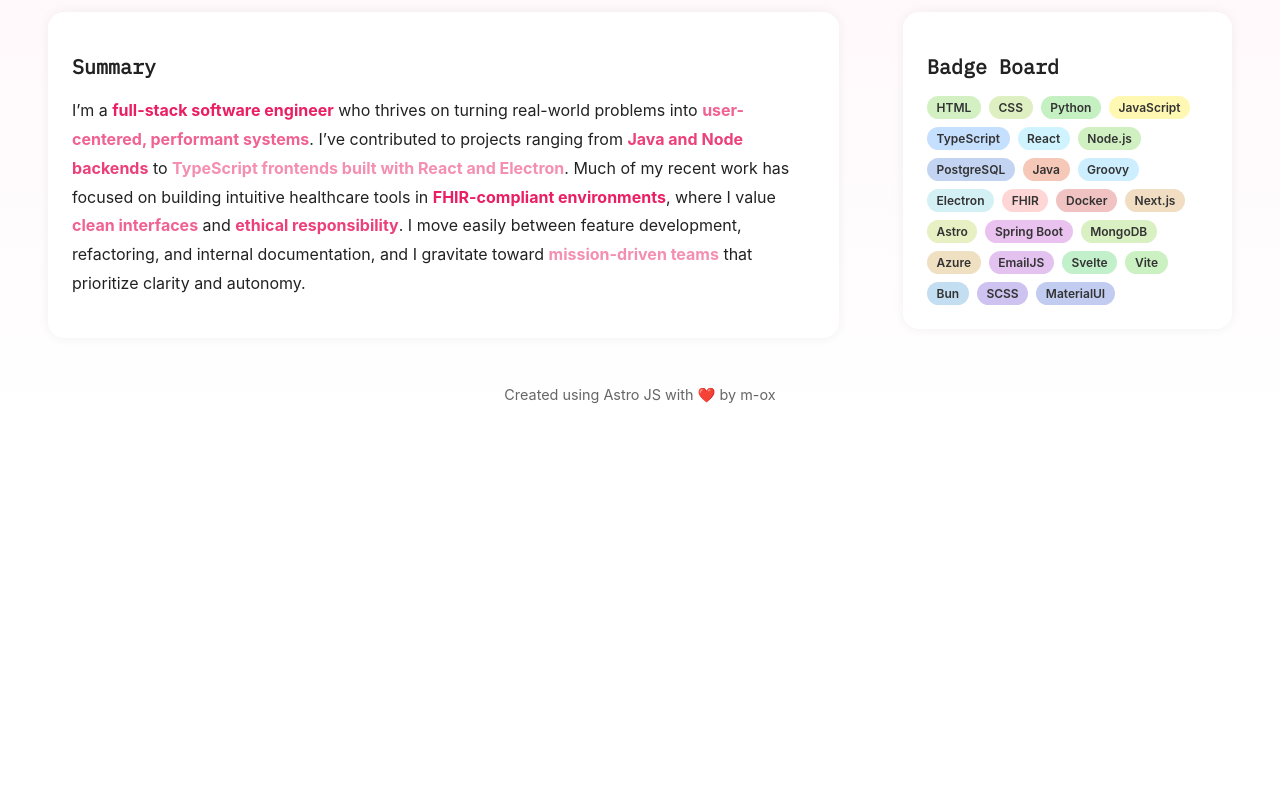
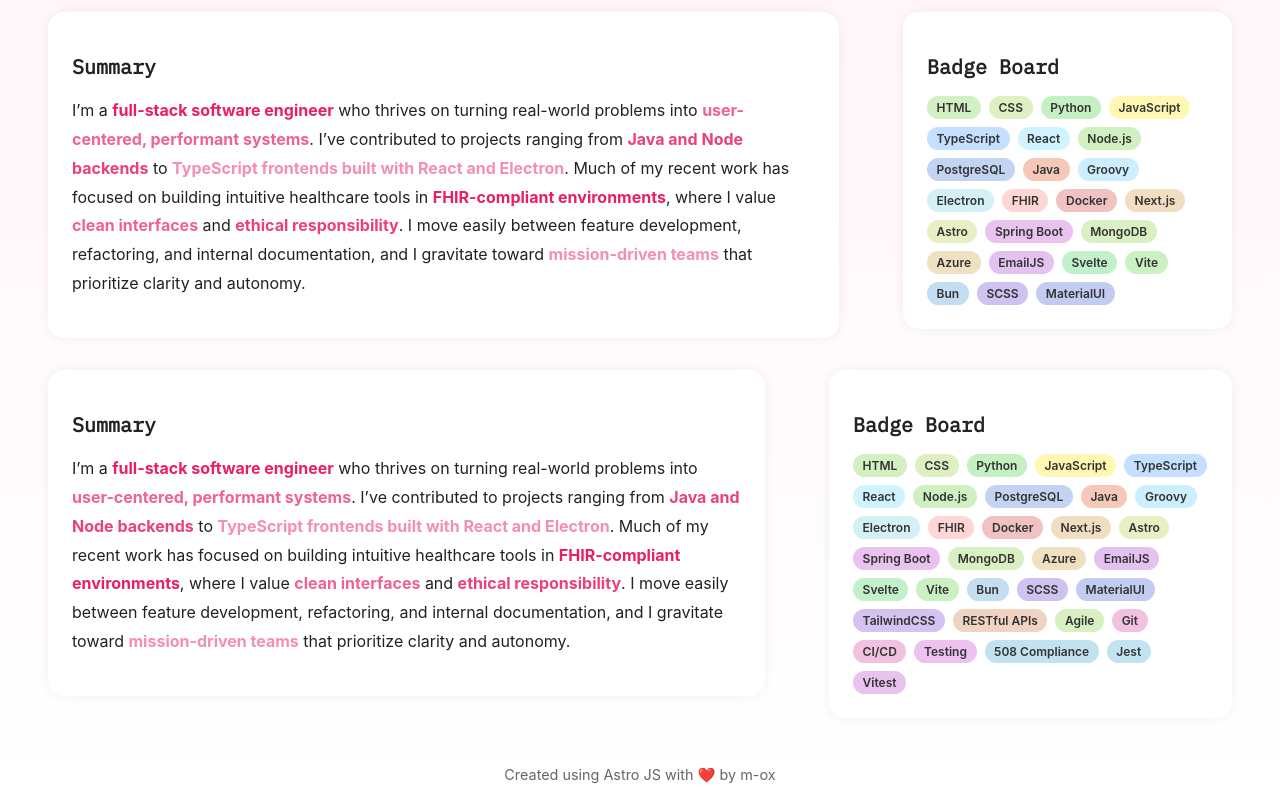
Before and after one commit to m-ox/portfolio, an Astro site: page /portfolio/about in a window 1280 px wide. Shown: the part 556-1356 px from the top of the page. Before the commit the page ends 976 px from the top, so only its background shows below. Built offline with nearby package versions, Linux system fonts and the light colour scheme; Astro itself is replaced by a stand-in of ours.

Commit message:
merge n rebase

```diff
--- a/src/components/Nav.astro
+++ b/src/components/Nav.astro
@@ -18,7 +18,7 @@
   padding: 1.5rem;
   background: #eee;
   font-family: 'IBM Plex Sans', sans-serif;
-  box-shadow: 0 0px 17px #a38bbf3b;
+  box-shadow: 0 0px 17px #9560d38f;
 }
 
 .nav-link {
--- a/src/pages/about.astro
+++ b/src/pages/about.astro
@@ -135,5 +135,30 @@
         </div>
       </Card>
     </div>
-  </section>
+  </Card>
+
+  <div class="about-container">
+    <Card title="Summary">
+      <p class="about-summary">
+        I’m a <span class="hl-1">full-stack software engineer</span> who thrives on turning real-world problems into <span class="hl-2">user-centered, performant systems</span>. I’ve contributed to projects ranging from <span class="hl-3">Java and Node backends</span> to <span class="hl-4">TypeScript frontends built with React and Electron</span>. Much of my recent work has focused on building intuitive healthcare tools in <span class="hl-1">FHIR-compliant environments</span>, where I value <span class="hl-2">clean interfaces</span> and <span class="hl-3">ethical responsibility</span>. I move easily between feature development, refactoring, and internal documentation, and I gravitate toward <span class="hl-4">mission-driven teams</span> that prioritize clarity and autonomy.
+      </p>
+    </Card>
+
+    <Card title="Badge Board">
+      <div style="display: flex; flex-wrap: wrap; gap: 0.5rem;">
+        {[
+          'HTML', 'CSS', 'Python', 'JavaScript', 'TypeScript',
+          'React', 'Node.js', 'PostgreSQL', 'Java', 'Groovy',
+          'Electron', 'FHIR', 'Docker', 'Next.js', 'Astro',
+          'Spring Boot', 'MongoDB', 'Azure', 'EmailJS', 'Svelte',
+          'Vite', 'Bun', 'SCSS', 'MaterialUI', 'TailwindCSS',
+          'RESTful APIs', 'Agile', 'Git', 'CI/CD', 'Testing',
+          '508 Compliance', 'Jest', 'Vitest',
+        ].filter(Boolean).map(type => (
+          <Tag type={type} />
+        ))}
+      </div>
+    </Card>
+  </div>
+
 </Layout>
--- a/src/styles/global.scss
+++ b/src/styles/global.scss
@@ -5,7 +5,6 @@
   margin: 0;
   padding: 0;
   font-family: 'Inter', sans-serif;
-  background: #f5faff;
   color: #222;
 }
 
```
Also changed, not shown: 1 other file.
